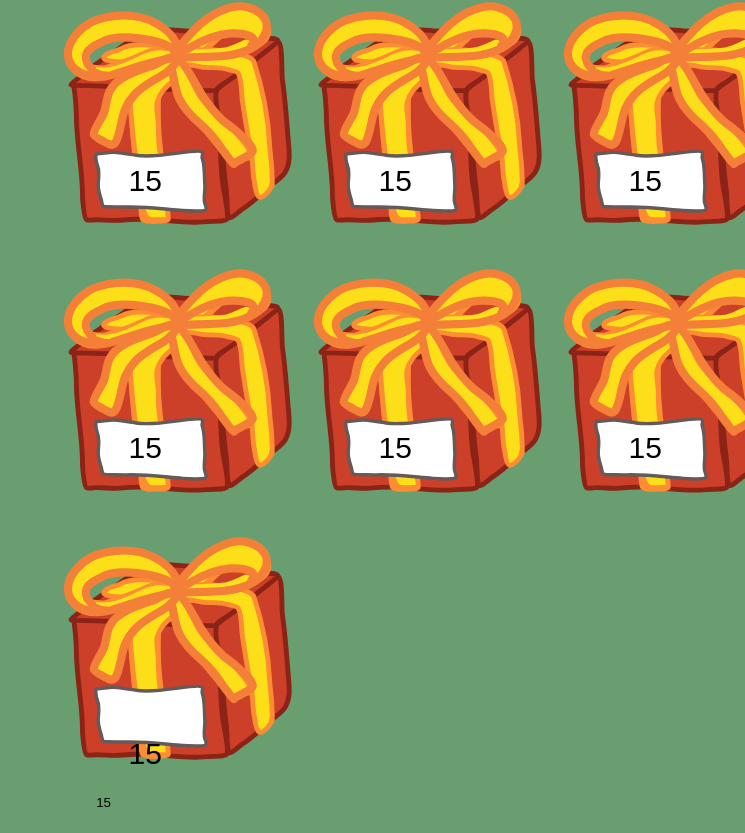
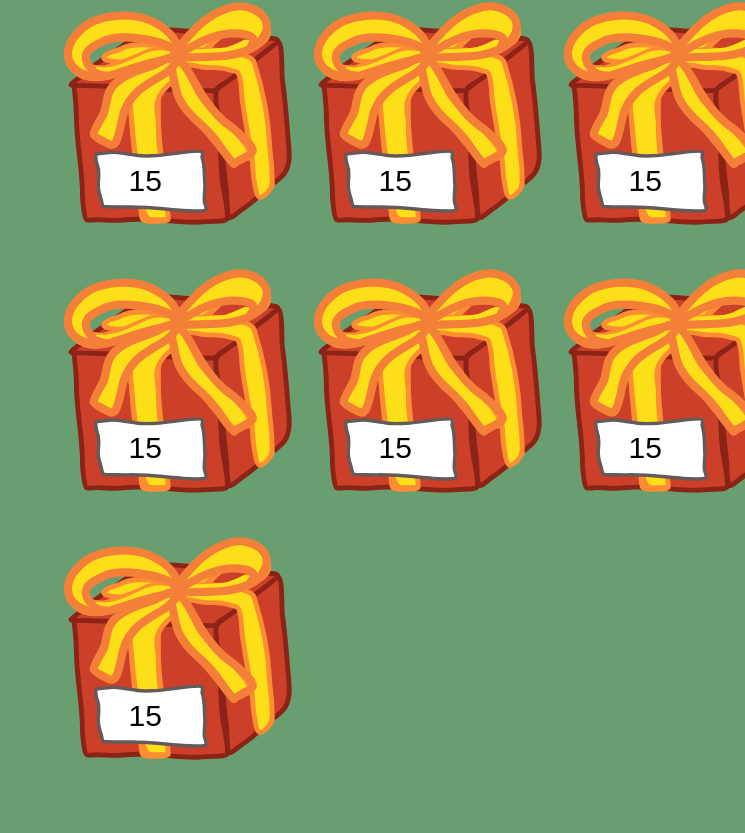
Before and after one commit to BriocheChimiq/asd, a plain HTML site: page index.html in a window 1280 px wide. Shown: the part 830-1663 px from the top of the page, without its empty margins (535-1280 px from the left). After the commit the page ends 1621 px from the top, so only its background shows below. Drawn offline with Linux system fonts and the light colour scheme.

Commit message:
Update index.html

```diff
--- a/index.html
+++ b/index.html
@@ -70,7 +70,7 @@
     </button>
     <button class="root__presentButton">
       <p class="day">15</p>
-      <img class="present" src="./present.svg"><p>15</p></img>
+      <img class="present" src="./present.svg"></img>
     </button>
   </div>
 
```
